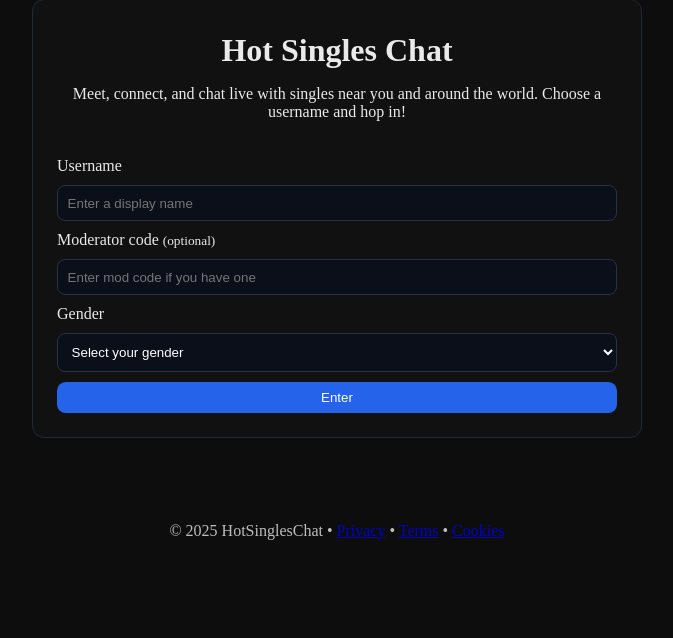
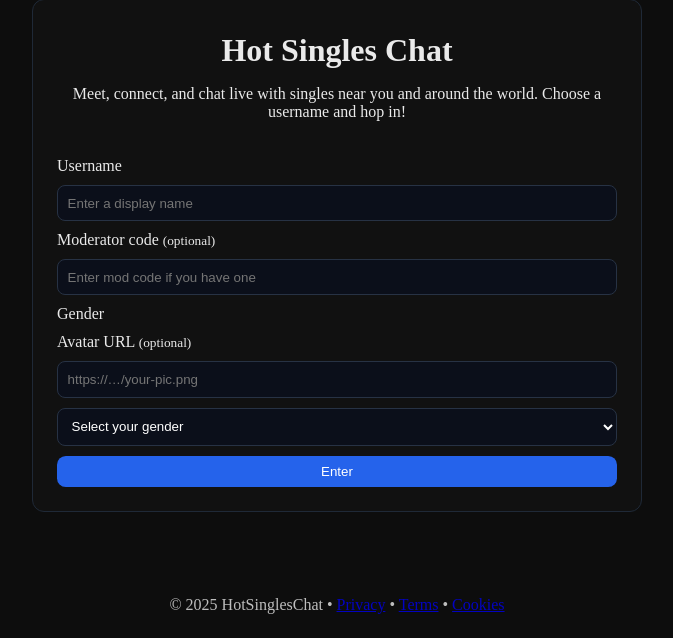
Before and after one commit to Dredgeanonymous/Chat-app-1.0, a Flask app: page /login in a window 1280 px wide. Shown: the part 116-754 px from the top of the page, without its empty margins (303-976 px from the left). Run offline with Flask 3, Linux system fonts and the light colour scheme.

Commit message:
Update login.html

```diff
--- a/templates/login.html
+++ b/templates/login.html
@@ -26,6 +26,8 @@
       <input id="mod_code" name="mod_code" placeholder="Enter mod code if you have one">
 
       <label for="gender">Gender</label>
+      <label for="avatar">Avatar URL <small>(optional)</small></label>
+<input id="avatar" name="avatar" placeholder="https://…/your-pic.png">
       <select id="gender" name="gender" required>
         <option value="" disabled selected>Select your gender</option>
         <option value="female">Female</option>
```
